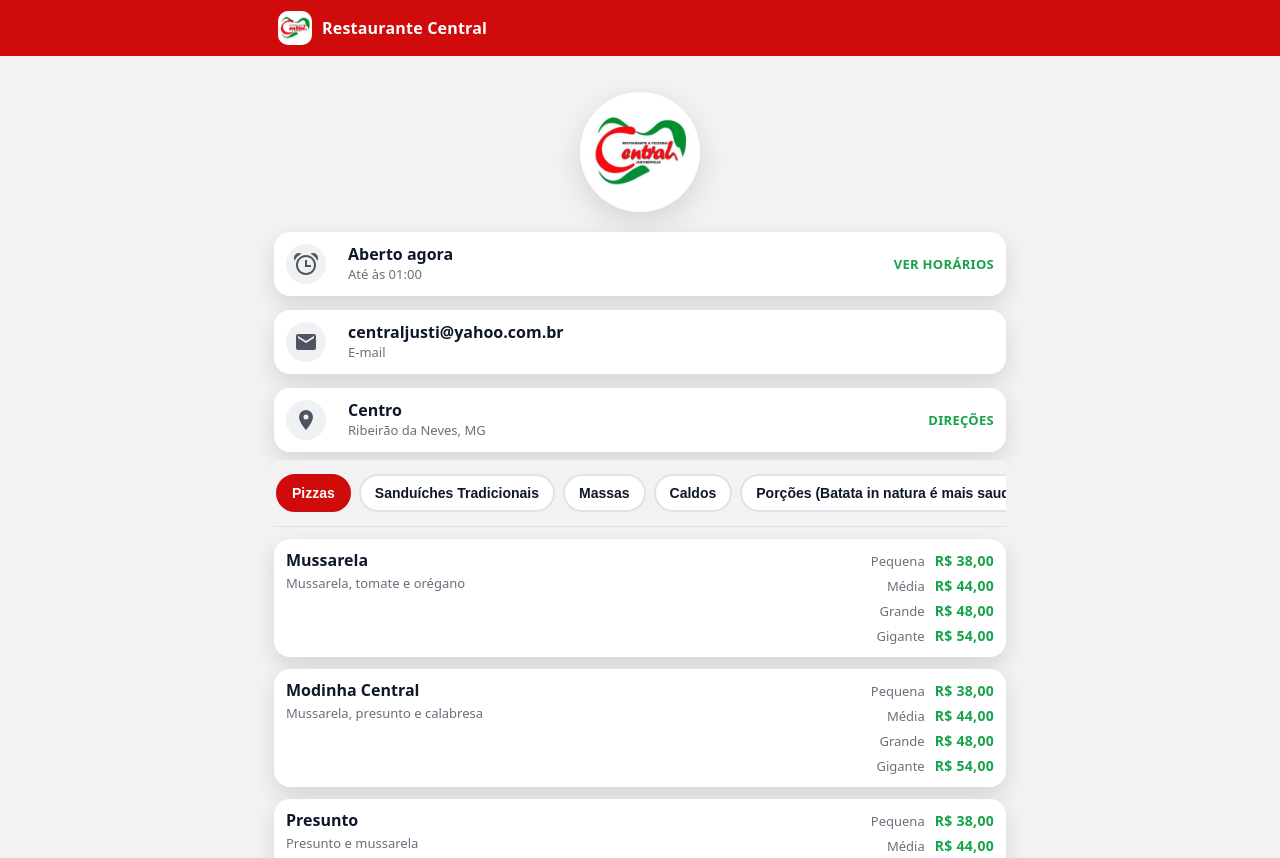
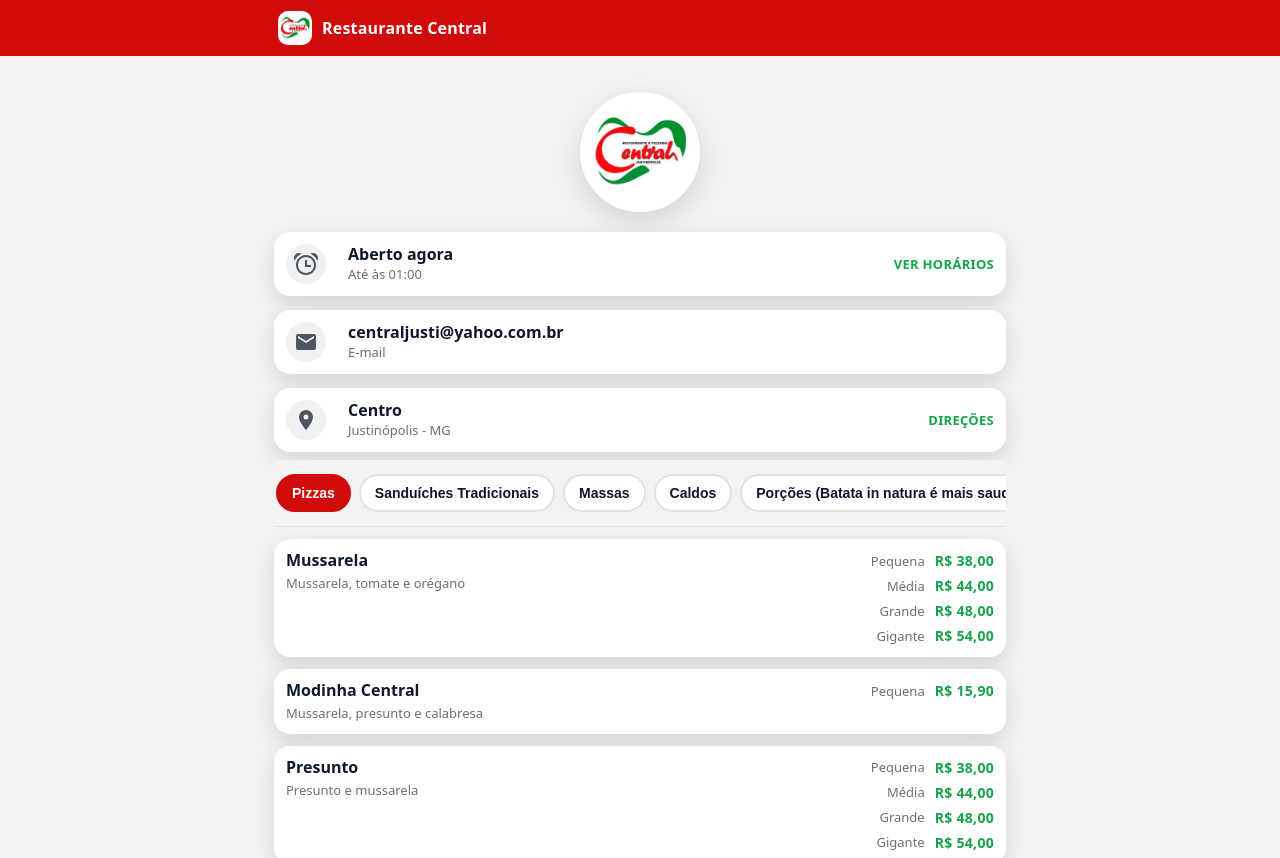
Before and after one commit to restaurantecentral/cardapio, a plain HTML site: page index.html in a window 1280 px wide. Shown: the top 858 px of the page. Drawn offline with Linux system fonts and the light colour scheme.

Commit message:
Add files via upload

```diff
--- a/data/menu.json
+++ b/data/menu.json
@@ -1,10 +1,10 @@
 {
   "restaurante": "Restaurante Central",
-  "endereco": "Av. Denise Cristina da Rocha, 1505-E - Justinópolis - Ribeirão da Neves - MG",
+  "endereco": "Av. Denise Cristina da Rocha, 1716 - e - Papine (Justinópolis - MG)",
   "telefone": "(031) 3638-2244",
   "whatsapp": "(31) 3638-7499 / 3639-7212 / 2392-3436",
   "email": "centraljusti@yahoo.com.br",
-  "instagram": "@bordaoalimentos",
+  "instagram": "@restaurantepizzariacentral",
   "categorias": [
     {
       "nome": "Pizzas",
@@ -43,10 +43,9 @@
           "nome": "Modinha Central",
           "descricao": "Mussarela, presunto e calabresa",
           "precos": {
-            "Pequena": "38,00",
-            "Média": "44,00",
-            "Grande": "48,00",
-            "Gigante": "54,00"
+            "Pequena": "15,90"
+
+
           }
         },
         {
@@ -76,10 +75,10 @@
           "nome": "Salaminho",
           "descricao": "Mussarela e salaminho",
           "precos": {
-            "Pequena": "38,00",
-            "Média": "44,00",
-            "Grande": "48,00",
-            "Gigante": "54,00"
+            "Pequena": "48,00" ,
+            "Média": "54,00",
+            "Grande": "59,00",
+            "Gigante": "65,00"
           }
         },
         {
@@ -98,10 +97,10 @@
           "nome": "Quatro Queijos",
           "descricao": "Mussarela, queijo minas, provolone e requeijão cremoso",
           "precos": {
-            "Pequena": "44,00",
-            "Média": "48,00",
-            "Grande": "54,00",
-            "Gigante": "59,00"
+            "Pequena": "48,00",
+            "Média": "54,00",
+            "Grande": "59,00",
+            "Gigante": "65,00"
           }
         },
         {
@@ -109,10 +108,10 @@
           "nome": "À Moda Família Central",
           "descricao": "Mussarela, calabresa, presunto, bacon, cebola, pimentão, azeitona, milho verde e frango",
           "precos": {
-            "Pequena": "44,00",
-            "Média": "48,00",
-            "Grande": "54,00",
-            "Gigante": "59,00"
+            "Pequena": "50,00",
+            "Média": "56,00",
+            "Grande": "61,00",
+            "Gigante": "67,00"
           }
         },
         {
@@ -121,9 +120,9 @@
           "descricao": "Mussarela, palmito e molho a bolonhesa",
           "precos": {
             "Pequena": "44,00",
-            "Média": "48,00",
-            "Grande": "54,00",
-            "Gigante": "59,00"
+            "Média": "52,00",
+            "Grande": "57,00",
+            "Gigante": "63,00"
           }
         },
         {
@@ -131,10 +130,10 @@
           "nome": "Palmito com Frango",
           "descricao": "Mussarela, palmito e frango",
           "precos": {
-            "Pequena": "44,00",
-            "Média": "48,00",
-            "Grande": "54,00",
-            "Gigante": "59,00"
+            "Pequena": "48,00",
+            "Média": "54,00",
+            "Grande": "59,00",
+            "Gigante": "65,00"
           }
         },
         {
@@ -142,10 +141,10 @@
           "nome": "Frango a Bolonhesa",
           "descricao": "Mussarela e frango a bolonhesa",
           "precos": {
-            "Pequena": "44,00",
-            "Média": "48,00",
-            "Grande": "54,00",
-            "Gigante": "59,00"
+            "Pequena": "48,00",
+            "Média": "54,00",
+            "Grande": "59,00",
+            "Gigante": "65,00"
           }
         },
         {
@@ -153,10 +152,10 @@
           "nome": "Portuguesa",
           "descricao": "Mussarela, ovo, presunto, calabresa, azeitona, cebola e pimentão",
           "precos": {
-            "Pequena": "44,00",
-            "Média": "48,00",
-            "Grande": "54,00",
-            "Gigante": "59,00"
+            "Pequena": "48,00",
+            "Média": "54,00",
+            "Grande": "59,00",
+            "Gigante": "65,00"
           }
         },
         {
@@ -164,10 +163,10 @@
           "nome": "Cinco Carnes",
           "descricao": "Mussarela, presunto, calabresa, bacon, frango e lombo defumado",
           "precos": {
-            "Pequena": "44,00",
-            "Média": "48,00",
-            "Grande": "54,00",
-            "Gigante": "59,00"
+            "Pequena": "48,00",
+            "Média": "54,00",
+            "Grande": "59,00",
+            "Gigante": "65,00"
           }
         },
         {
@@ -175,10 +174,10 @@
           "nome": "Atum",
           "descricao": "Mussarela e atum",
           "precos": {
-            "Pequena": "44,00",
-            "Média": "48,00",
-            "Grande": "54,00",
-            "Gigante": "59,00"
+            "Pequena": "46,00",
+            "Média": "52,00",
+            "Grande": "57,00",
+            "Gigante": "63,00"
           }
         },
         {
@@ -186,10 +185,11 @@
           "nome": "Bacon",
           "descricao": "Mussarela, fatias de bacon e milho verde",
           "precos": {
-            "Pequena": "44,00",
-            "Média": "48,00",
-            "Grande": "54,00",
-            "Gigante": "59,00"
+            "Pequena": "46,00",
+            "Média": "52,00",
+            "Grande": "57,00",
+            "Gigante": "63,00"
+
           }
         },
         {
@@ -197,10 +197,10 @@
           "nome": "Vegetariana",
           "descricao": "Mussarela, azeitona, tomate e milho verde",
           "precos": {
-            "Pequena": "44,00",
-            "Média": "48,00",
-            "Grande": "54,00",
-            "Gigante": "59,00"
+            "Pequena": "46,00",
+            "Média": "52,00",
+            "Grande": "57,00",
+            "Gigante": "63,00"
           }
         },
         {
@@ -251,9 +251,9 @@
           "descricao": "Mussarela, lombo defumado e milho verde",
           "precos": {
             "Pequena": "43,00",
-            "Média": "46,00",
-            "Grande": "48,00",
-            "Gigante": "52,00"
+            "Média": "48,00",
+            "Grande": "55,00",
+            "Gigante": "58,00"
           }
         },
         {
@@ -261,10 +261,10 @@
           "nome": "Frango c/ Requeijão Cremoso",
           "descricao": "Mussarela e frango",
           "precos": {
-            "Pequena": "43,00",
-            "Média": "46,00",
-            "Grande": "48,00",
-            "Gigante": "52,00"
+            "Pequena": "46,00",
+            "Média": "52,00",
+            "Grande": "57,00",
+            "Gigante": "63,00"
           }
         },
         {
--- a/index.html
+++ b/index.html
@@ -4,7 +4,7 @@
   <meta charset="UTF-8">
   <meta name="viewport" content="width=device-width, initial-scale=1.0">
   <title>Cardápio Restaurante Central | As melhores pizzas e petiscos da região!</title>
-  <meta name="description" content="Confira nosso cardápio com as melhores pizzas e petiscos da região!">
+  <meta name="description" content="Confira  nosso cardápio com as melhores pizzas e petiscos da região!">
   <meta name="keywords" content="cardápio, restaurante, central, pizzas, petiscos, região">
   <style>
     :root {
@@ -463,7 +463,7 @@
         <div class="card__action"></div>
       </a>
 
-      <a class="card" href="https://www.google.com/maps/search/?api=1&query=Av.%20Denise%20Cristina%20da%20Rocha%2C%201505-E%20-%20Justin%C3%B3polis%20-%20Ribeir%C3%A3o%20da%20Neves%20-%20MG" target="_blank" rel="noopener noreferrer" aria-label="Abrir direções no Google Maps">
+      <a class="card" href="https://maps.app.goo.gl/ug7paf3AuDPBAzyW8" target="_blank" rel="noopener noreferrer" aria-label="Abrir direções no Google Maps">
         <div class="card__icon" aria-hidden="true">
           <svg viewBox="0 0 24 24" focusable="false" aria-hidden="true">
             <path fill="currentColor" d="M12 2a7 7 0 0 0-7 7c0 5.25 7 13 7 13s7-7.75 7-13a7 7 0 0 0-7-7Zm0 9.5A2.5 2.5 0 1 1 14.5 9 2.5 2.5 0 0 1 12 11.5Z"/>
@@ -471,7 +471,7 @@
         </div>
         <div>
           <p class="card__title">Centro</p>
-          <p class="card__subtitle">Ribeirão da Neves, MG</p>
+          <p class="card__subtitle">Justinópolis - MG</p>
         </div>
         <div class="card__action">DIREÇÕES</div>
       </a>
@@ -486,9 +486,9 @@
     </section>
 
     <div class="social" aria-label="Redes sociais">
-      <a class="social__btn" href="https://www.instagram.com/bordaoalimentos/" target="_blank" rel="noopener noreferrer" aria-label="Instagram do restaurante">
-        <svg xmlns="http://www.w3.org/2000/svg" width="24" height="24" viewBox="0 0 24 24"><path fill="currentColor" d="M12 2.163c3.204 0 3.584.012 4.85.07 3.252.148 4.771 1.691 4.919 4.919.058 1.265.069 1.645.069 4.849 0 3.205-.012 3.584-.069 4.849-.149 3.225-1.664 4.771-4.919 4.919-1.266.058-1.644.07-4.85.07-3.204 0-3.584-.012-4.849-.07-3.26-.149-4.771-1.699-4.919-4.92-.058-1.265-.07-1.644-.07-4.849 0-3.204.013-3.583.07-4.849.149-3.227 1.664-4.771 4.919-4.919 1.266-.057 1.645-.069 4.849-.069zm0-2.163c-3.259 0-3.667.014-4.947.072-4.358.2-6.78 2.618-6.98 6.98-.059 1.281-.073 1.689-.073 4.948 0 3.259.014 3.668.072 4.948.2 4.358 2.618 6.78 6.98 6.98 1.281.058 1.689.072 4.948.072 3.259 0 3.668-.014 4.948-.072 4.354-.2 6.782-2.618 6.979-6.98.059-1.28.073-1.689.073-4.948 0-3.259-.014-3.667-.072-4.947-.196-4.354-2.617-6.78-6.979-6.98-1.281-.059-1.69-.073-4.949-.073zm0 5.838c-3.403 0-6.162 2.759-6.162 6.162s2.759 6.163 6.162 6.163 6.162-2.759 6.162-6.163c0-3.403-2.759-6.162-6.162-6.162zm0 10.162c-2.209 0-4-1.79-4-4 0-2.209 1.791-4 4-4s4 1.791 4 4c0 2.21-1.791 4-4 4zm6.406-11.845c-.796 0-1.441.645-1.441 1.44s.645 1.44 1.441 1.44c.795 0 1.439-.645 1.439-1.44s-.644-1.44-1.439-1.44z"/></svg>
-      </a>
+      <a class="social__btn" href="https://www.instagram.com/restaurantepizzariacentral?igsh=dDV3dnpweW93ZGxx" target="_blank" rel="noopener noreferrer" aria-label="Instagram do restaurante">
+    <svg xmlns="http://www.w3.org/2000/svg" width="24" height="24" viewBox="0 0 24 24"><path fill="currentColor" d="M12 2.163c3.204 0 3.584.012 4.85.07 3.252.148 4.771 1.691 4.919 4.919.058 1.265.069 1.645.069 4.849 0 3.205-.012 3.584-.069 4.849-.149 3.225-1.664 4.771-4.919 4.919-1.266.058-1.644.07-4.85.07-3.204 0-3.584-.012-4.849-.07-3.26-.149-4.771-1.699-4.919-4.92-.058-1.265-.07-1.644-.07-4.849 0-3.204.013-3.583.07-4.849.149-3.227 1.664-4.771 4.919-4.919 1.266-.057 1.645-.069 4.849-.069zm0-2.163c-3.259 0-3.667.014-4.947.072-4.358.2-6.78 2.618-6.98 6.98-.059 1.281-.073 1.689-.073 4.948 0 3.259.014 3.668.072 4.948.2 4.358 2.618 6.78 6.98 6.98 1.281.058 1.689.072 4.948.072 3.259 0 3.668-.014 4.948-.072 4.354-.2 6.782-2.618 6.979-6.98.059-1.28.073-1.689.073-4.948 0-3.259-.014-3.667-.072-4.947-.196-4.354-2.617-6.78-6.979-6.98-1.281-.059-1.69-.073-4.949-.073zm0 5.838c-3.403 0-6.162 2.759-6.162 6.162s2.759 6.163 6.162 6.163 6.162-2.759 6.162-6.163c0-3.403-2.759-6.162-6.162-6.162zm0 10.162c-2.209 0-4-1.79-4-4 0-2.209 1.791-4 4-4s4 1.791 4 4c0 2.21-1.791 4-4 4zm6.406-11.845c-.796 0-1.441.645-1.441 1.44s.645 1.44 1.441 1.44c.795 0 1.439-.645 1.439-1.44s-.644-1.44-1.439-1.44z"/></svg>
+</a>
     </div>
   </main>
   <aside class="modal" id="hoursModal" aria-hidden="true" role="dialog" aria-modal="true" aria-labelledby="hoursTitle">
```
